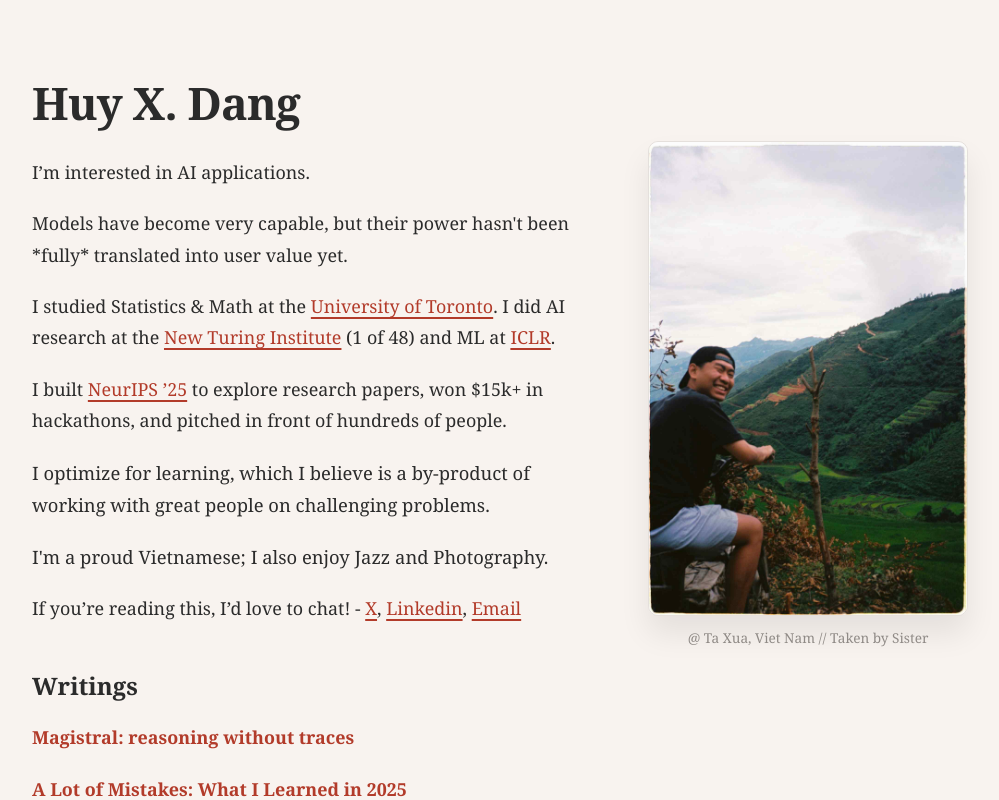
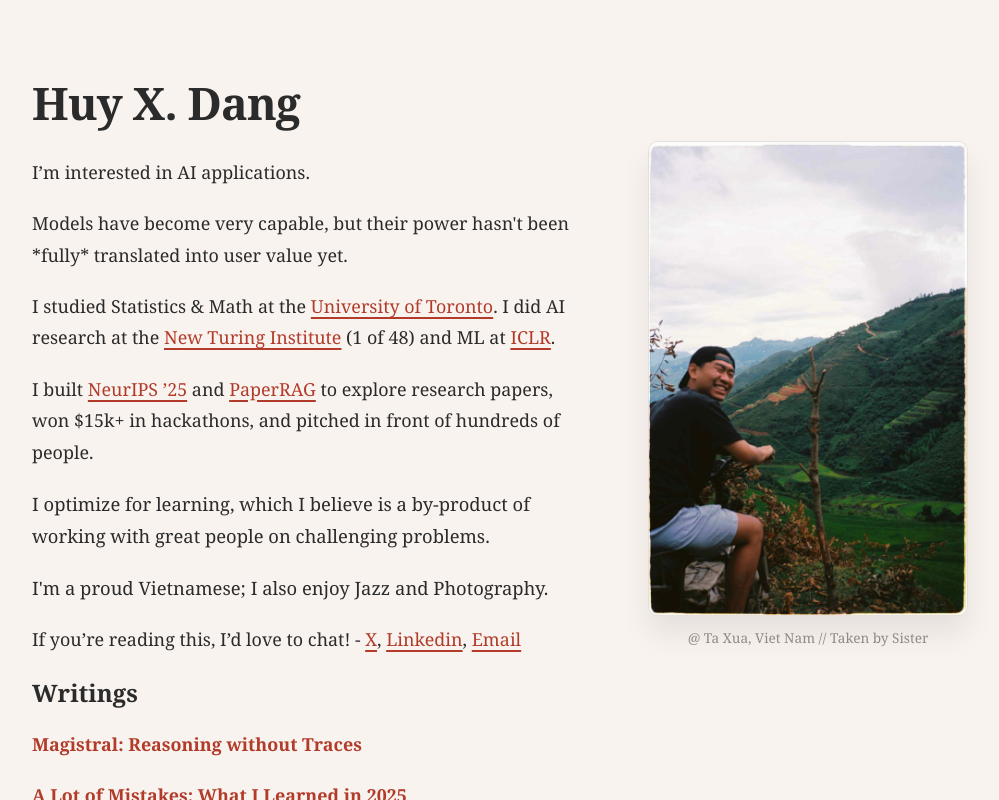
Before and after one commit to huyxdang/personal-website, a React (Create React App) app: page / in a window 1280 px wide. Shown: the whole page, without its empty margins (140-1139 px from the left). Built offline with nearby package versions, Linux system fonts and the light colour scheme.

Commit message:
paperRAG + magistral

```diff
--- a/src/components/Main.js
+++ b/src/components/Main.js
@@ -57,6 +57,16 @@ function About() {
                 className="accent-link"
               >
                 NeurIPS ’25
+              </a>{" "}
+              and
+              {" "}
+              <a
+                href="https://paper-rag-eight.vercel.app/"
+                target="_blank"
+                rel="noopener noreferrer"
+                className="accent-link"
+              >
+                PaperRAG
               </a>{" "}
               to explore research papers, won $15k+ in hackathons, and
               pitched in front of hundreds of people.
@@ -122,7 +132,7 @@ function About() {
               rel="noopener noreferrer"
               className="writing-link"
             >
-              Magistral: reasoning without traces
+              Magistral: Reasoning without Traces
             </a>
           </p>
 
```
